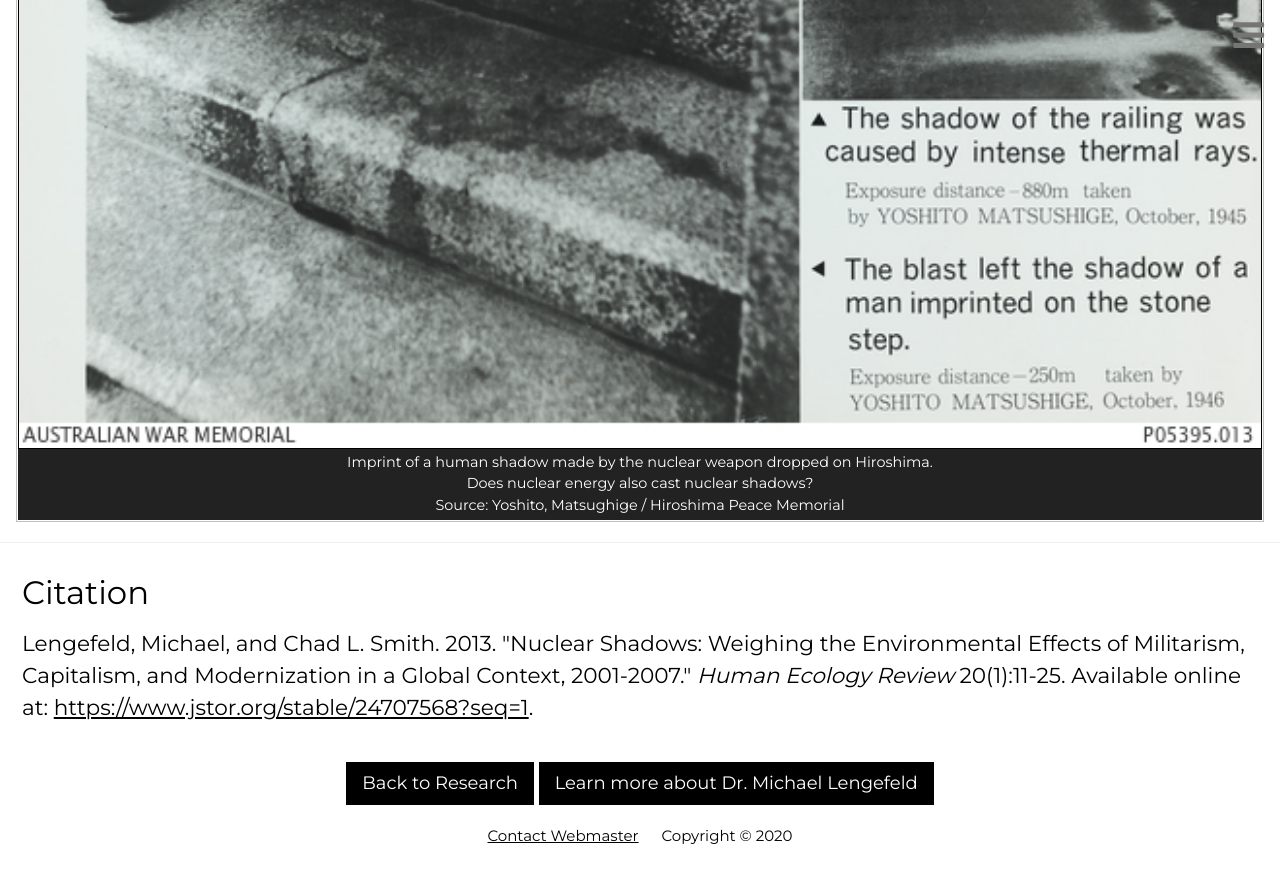
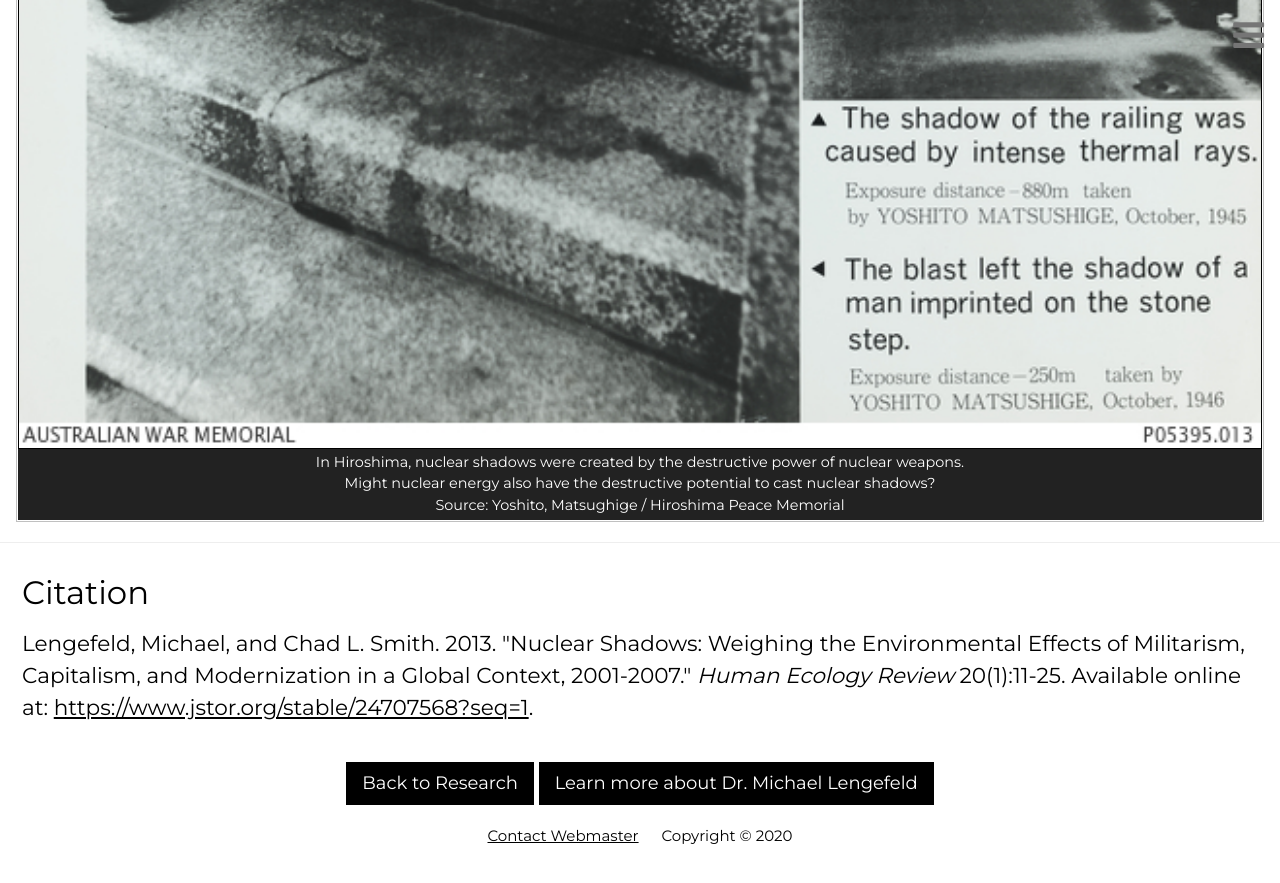
Before and after one commit to resilience1/resilience1.github.io, a Jekyll site: the page built from research/nucleartech.html, in a window 1280 px wide and 900 px high, scrolled down 3302 px. Shown: the top 883 px of the window. Built offline with Jekyll 4.4.1, drawn with Linux system fonts in a browser that asks for light colours; nearby versions of some CDN libraries.

Commit message:
Update nucleartech.html

```diff
--- a/research/nucleartech.html
+++ b/research/nucleartech.html
@@ -134,8 +134,8 @@ title: CO2 and Nuclear Technologies | Michael Lengefeld
 			<figure class="item">
 			<img class="displayed" src="/img/nuclearshadowhiroshima.jpg" alt="nuclear shadow at Hiroshima"
 			style="width:100%; height: 100%; border:1px solid black; align:middle">
-				<figcaption class="caption">Imprint of a human shadow made by the nuclear weapon dropped on Hiroshima. <br>
-					Does nuclear energy also cast nuclear shadows?<br>
+				<figcaption class="caption">In Hiroshima, nuclear shadows were created by the destructive power of nuclear weapons.<br>
+					Might nuclear energy also have the destructive potential to cast nuclear shadows?<br>
 					Source: Yoshito, Matsughige / Hiroshima Peace Memorial
 				</figcaption>
 			</figure>
```
